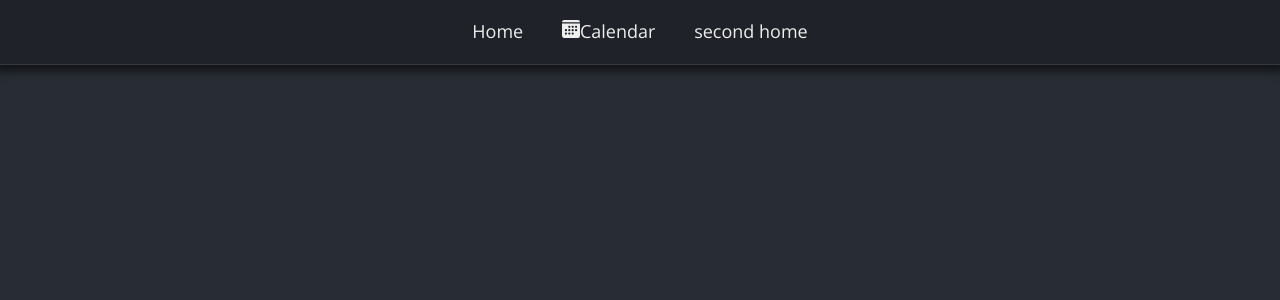
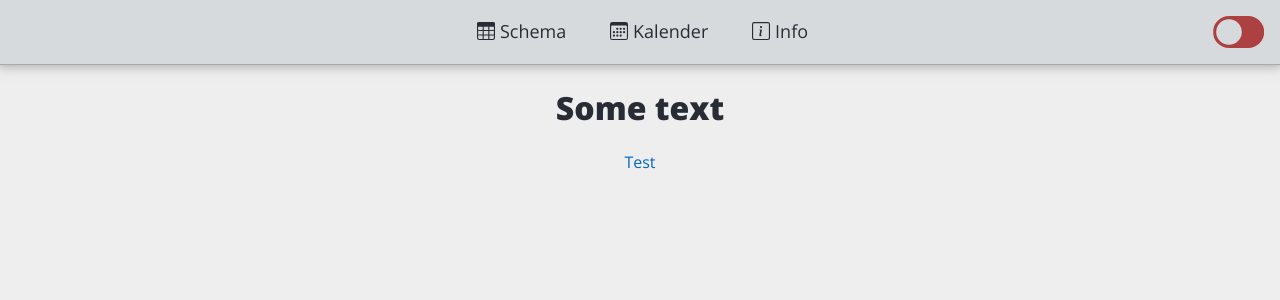
Before and after one commit to veryuniqueusername/my-react-app, a React (Create React App) app: page /schedule in a window 1280 px wide. Shown: the top 300 px of the page. Built offline with nearby package versions, Linux system fonts and the light colour scheme.

Commit message:
theme switcher and navbar update

```diff
--- a/src/App.css
+++ b/src/App.css
@@ -9,6 +9,8 @@
 	--navBorder: 1px solid #333842;
 	--hoverFilter: brightness(1.2);
 	--navShadow: 0px 0px 10px 5px #000000aa;
+	--enabledColor: #316427;
+	--disabledColor: #ad4040;
 }
 
 body {
@@ -67,3 +69,27 @@ a:hover {
 .NavbarItem:hover {
 	filter: var(--hoverFilter);
 }
+
+.Icon {
+	padding-left: 5px;
+	padding-right: 5px;
+	transform: translateY(2px);
+}
+
+svg.dark {
+	color: var(--enabledColor);
+	height: calc(var(--navSize) * 0.8);
+	width: calc(var(--navSize) * 0.8);
+	transform: translateY(calc(var(--navSize) * 0.1));
+	right: calc(var(--navSize) * 0.25);
+	position: absolute;
+}
+
+svg.light {
+	color: var(--disabledColor);
+	height: calc(var(--navSize) * 0.8);
+	width: calc(var(--navSize) * 0.8);
+	transform: translateY(calc(var(--navSize) * 0.1)) rotate(180deg);
+	right: calc(var(--navSize) * 0.25);
+	position: absolute;
+}
--- a/src/App.tsx
+++ b/src/App.tsx
@@ -1,10 +1,12 @@
 import React from 'react';
-import { ThemeProvider, useTheme } from './ThemeContext';
+import { BsCalendar, BsInfoSquare, BsTable } from 'react-icons/bs';
+import { BrowserRouter as Router, Switch, Route, Link } from 'react-router-dom';
+import { ThemeProvider } from './ThemeContext';
 import './App.css';
-import './Navbar';
-import { BrowserRouter as Router, Switch, Route, Link } from 'react-router-dom';
 import { Navbar, NavbarItem } from './Navbar';
-import { BsFillCalendarFill } from 'react-icons/bs';
+import Calendar from './Calendar';
+import Schedule from './Schedule';
+import Info from './Info';
 
 export default function App() {
 	return (
@@ -12,53 +14,36 @@ export default function App() {
 			<ThemeProvider>
 				<Navbar>
 					<Link to="/">
-						<NavbarItem>Home</NavbarItem>
+						<NavbarItem>
+							<BsTable className="Icon" />
+							Schema
+						</NavbarItem>
 					</Link>
 					<Link to="/calendar">
 						<NavbarItem>
-							<BsFillCalendarFill />
-							Calendar
+							<BsCalendar className="Icon" />
+							Kalender
 						</NavbarItem>
 					</Link>
 					<Link to="/">
-						<NavbarItem>second home</NavbarItem>
+						<NavbarItem>
+							<BsInfoSquare className="Icon" />
+							Info
+						</NavbarItem>
 					</Link>
 				</Navbar>
 				<Switch>
 					<Route exact path="/">
-						<Page />
+						<Calendar />
 					</Route>
-					<Route path="/calendar">
-						<PageDos />
+					<Route path="/schedule">
+						<Schedule />
+					</Route>
+					<Route path="/info">
+						<Info />
 					</Route>
 				</Switch>
 			</ThemeProvider>
 		</Router>
 	);
 }
-
-function Page() {
-	const { theme, setTheme } = useTheme();
-	setTheme(localStorage.getItem('theme') === 'dark' ? 'dark' : 'light');
-	return (
-		<div>
-			<h1 onClick={() => setTheme(theme === 'dark' ? 'light' : 'dark')}>
-				{theme}
-			</h1>
-			<a href="#!">Test</a>
-		</div>
-	);
-}
-
-function PageDos() {
-	const { theme, setTheme } = useTheme();
-	setTheme(localStorage.getItem('theme') === 'dark' ? 'dark' : 'light');
-	return (
-		<div>
-			<h1 onClick={() => setTheme(theme === 'dark' ? 'light' : 'dark')}>
-				{theme}
-			</h1>
-			<a href="#!">Test number two</a>
-		</div>
-	);
-}
--- /dev/null
+++ b/src/Calendar.tsx
@@ -0,0 +1,10 @@
+import React from 'react';
+
+export default function Calendar() {
+	return (
+		<div>
+			<h1>Some text</h1>
+			<a href="#!">Test</a>
+		</div>
+	);
+}
--- /dev/null
+++ b/src/Info.tsx
@@ -0,0 +1,10 @@
+import React from 'react';
+
+export default function Info() {
+	return (
+		<div>
+			<h1>Some text</h1>
+			<a href="#!">Test</a>
+		</div>
+	);
+}
--- a/src/Navbar.tsx
+++ b/src/Navbar.tsx
@@ -1,9 +1,12 @@
 import React from 'react';
+import { BsToggleOn } from 'react-icons/bs';
+import { useTheme } from './ThemeContext';
 
 export function Navbar(props) {
 	return (
 		<div className="Navbar">
 			<ul className="NavbarList">{props.children}</ul>
+			<ThemeSwitch />
 		</div>
 	);
 }
@@ -11,3 +14,16 @@ export function Navbar(props) {
 export function NavbarItem(props) {
 	return <li className="NavbarItem">{props.children}</li>;
 }
+
+export function ThemeSwitch() {
+	const { theme, setTheme } = useTheme();
+	setTheme(localStorage.getItem('theme') === 'dark' ? 'dark' : 'light');
+	return (
+		<div>
+			<BsToggleOn
+				className={theme}
+				onClick={() => setTheme(theme === 'dark' ? 'light' : 'dark')}
+			/>
+		</div>
+	);
+}
--- /dev/null
+++ b/src/Schedule.tsx
@@ -0,0 +1,10 @@
+import React from 'react';
+
+export default function Schedule() {
+	return (
+		<div>
+			<h1>Some text</h1>
+			<a href="#!">Test</a>
+		</div>
+	);
+}
```
